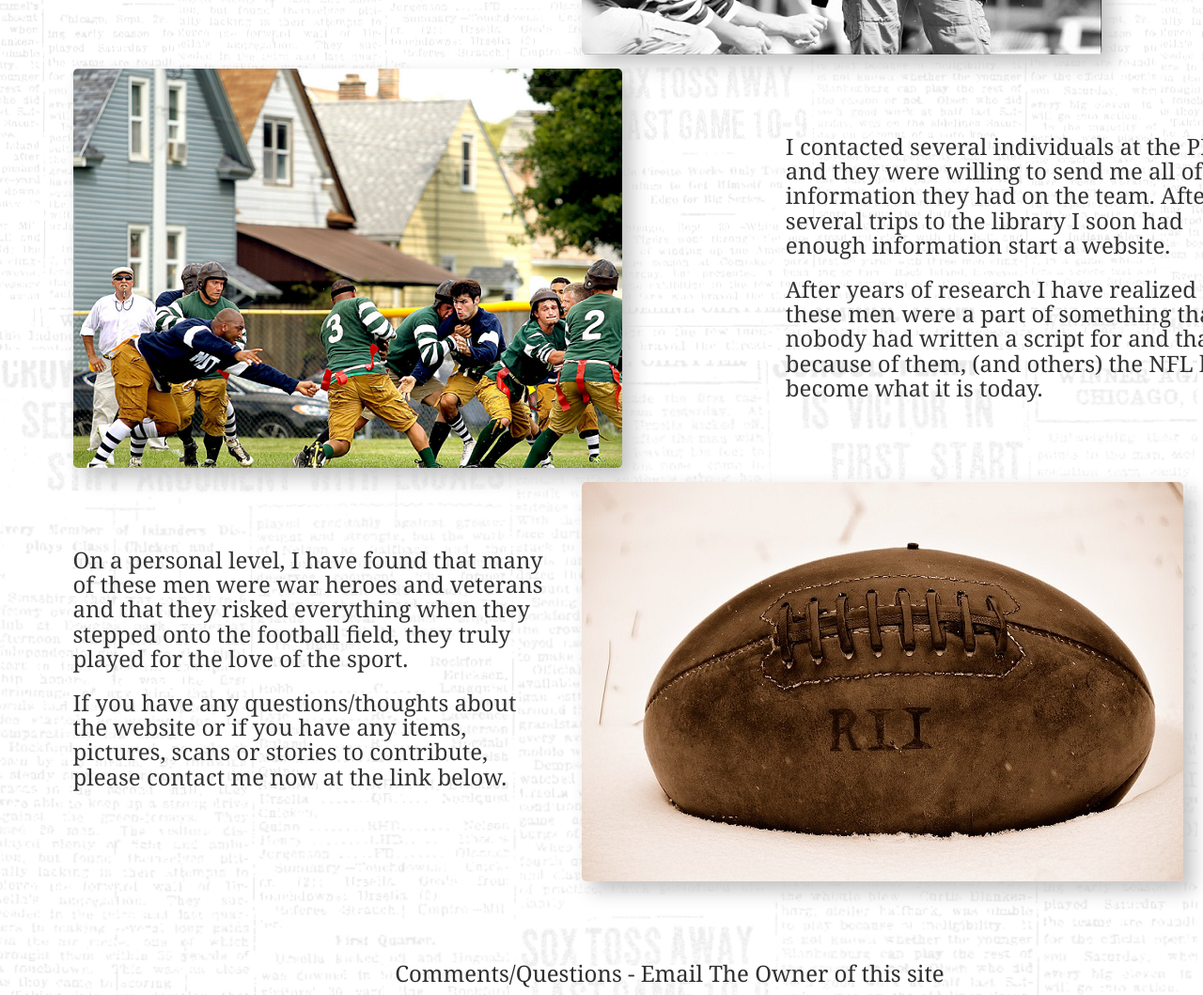
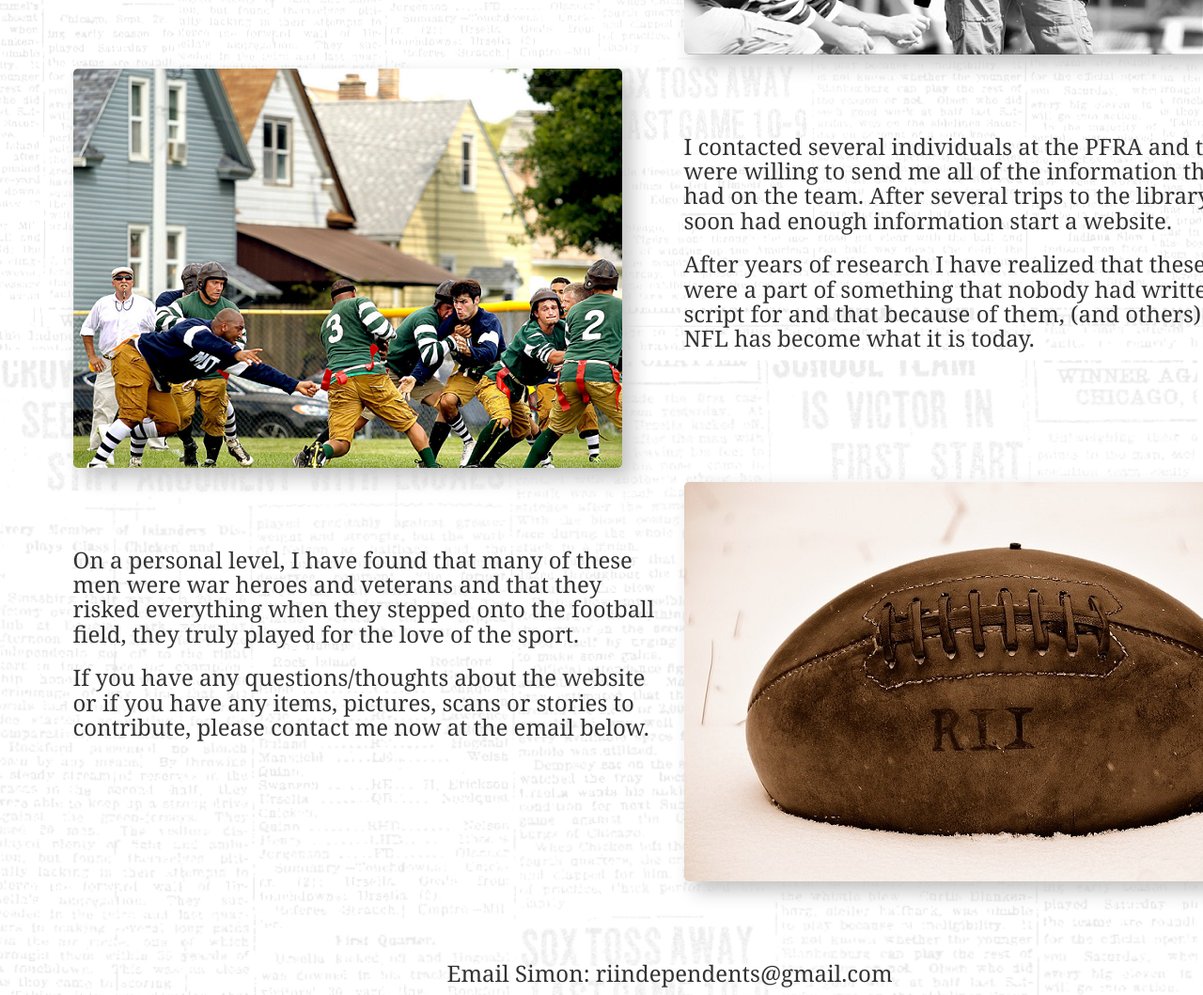
Before and after one commit to SimonHerrera/client-rock-island-independents, a website: page client/index.html at #/about in a window 1280 px wide. Shown: the part 540-1599 px from the top of the page at 94% size. Drawn offline with Linux system fonts and the light colour scheme.

Commit message:
Update Email

```diff
--- a/client/app/about/about.html
+++ b/client/app/about/about.html
@@ -5,36 +5,36 @@
 
 <div class="container">
   <div class="row">
-    <div class="col-md-5">
+    <div class="col-md-6">
       <h3 class="about">I was just like  every other sports fan in the Quad Cities - I knew that we used to have a  football team here but  that was about it.</h3>
       <h3>The team was the Rock Island Independents and with the help of the PFRA (Professional Football Researchers Association) and specifically Bob Carroll I discovered that not only were they a part of the NFL, they were one of the charter members, I needed to know more.</h3>
     </div>
-    <div class="col-md-7">
+    <div class="col-md-6">
       <img class="center" src="images/Water.png" alt="Picture of Simon at Douglas Park 2011">
     </div>
   </div>
   <div class="row">
-    <div class="col-md-7">
+    <div class="col-md-6">
       <img class="center" src="images/Times Photo.png" alt="Picture of Simon at Douglas Park 2011">
     </div>
-    <div class="col-md-5">
+    <div class="col-md-6">
       <h3 class="about">I contacted several individuals at the PFRA and they were willing to send me all of the information they had on the team. After several trips to the library I soon had enough information start a website.</h3>
       <h3>After years of research I have realized  that these men were a part of something that nobody had written a script for and that because of them, (and others) the NFL has become what it is today.</h3>
     </div>
   </div>
 
   <div class="row">
-    <div class="col-md-5">
+    <div class="col-md-6">
       <h3 class="about">On a personal level, I have found that many of these men were war heroes and veterans and that they risked everything when they stepped onto the football field, they truly played for the love of the sport.</h3>
-      <h3>If you have any questions/thoughts about the website or if you have any items, pictures, scans or stories to contribute, please contact me now at the link below.</h3>
+      <h3>If you have any questions/thoughts about the website or if you have any items, pictures, scans or stories to contribute, please contact me now at the email below.</h3>
     </div>
-    <div class="col-md-7">
+    <div class="col-md-6">
       <img class="center" src="images/ball.jpg" alt="Picture of Simon at Douglas Park 2011">
     </div>
   </div>
   <div class="row">
     <div class="col-md-12">
-      <h3 class="about center"><a href="mailto:riindependents@gmail.com" target="_blank" class="black_text black_link">Comments/Questions - Email The Owner of this site</a></h3>
+      <h3 class="about center">Email Simon: riindependents@gmail.com</h3>
     </div>
   </div>
 </div>
```
